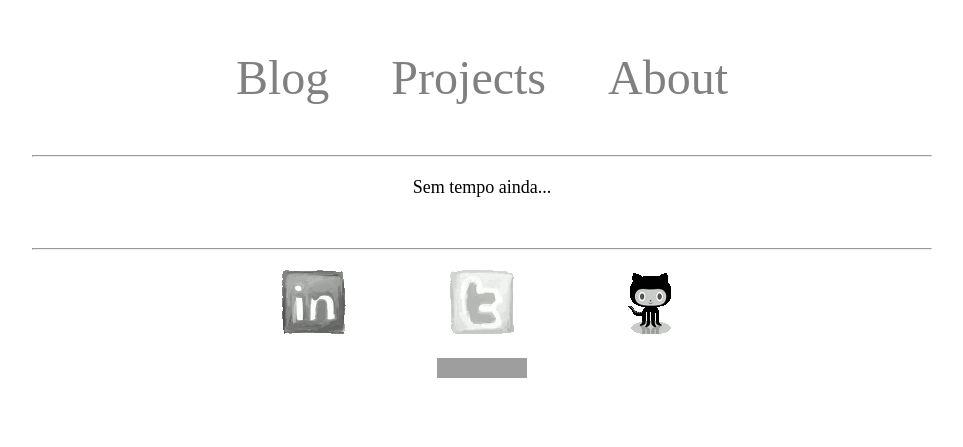
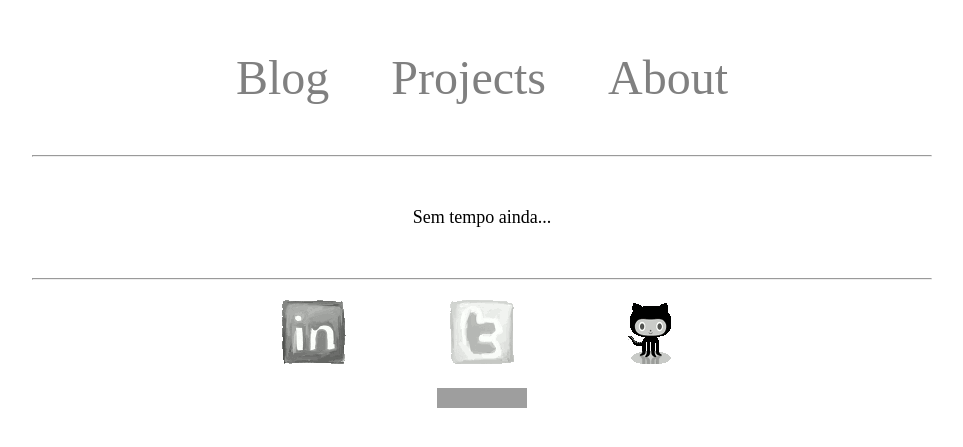
Before and after one commit to robas/robas.github.io, a Jekyll site: the page projects.html, which Jekyll copies as it is, in a window 1280 px wide. Shown: the top 447 px of the page, without its empty margins (158-1121 px from the left). Built offline with Jekyll 4.4.1, drawn with Linux system fonts in a browser that asks for light colours; nearby versions of some CDN libraries; some web fonts are replaced; Markdown is read by kramdown in place of the engine named in the settings; grey boxes are pictures that could not be loaded.

Commit message:
Update robas.css
Aumentando espaçamento de margin-top #corpo_post

```diff
--- a/css/robas.css
+++ b/css/robas.css
@@ -179,7 +179,7 @@ body {
 #corpo_post {
 	margin-left: 100px;
 	margin-right: 100px;
-	margin-top: 20px;
+	margin-top: 50px;
 	margin-bottom: 50px;
 
 }
```
